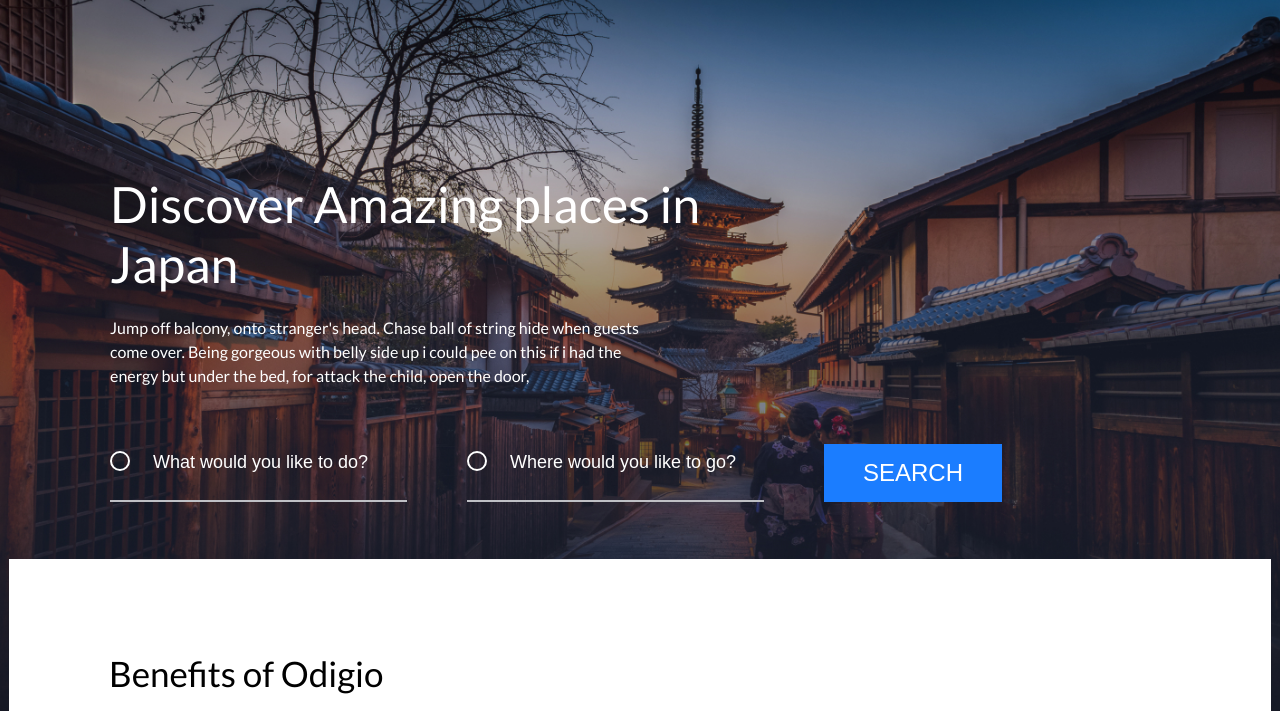
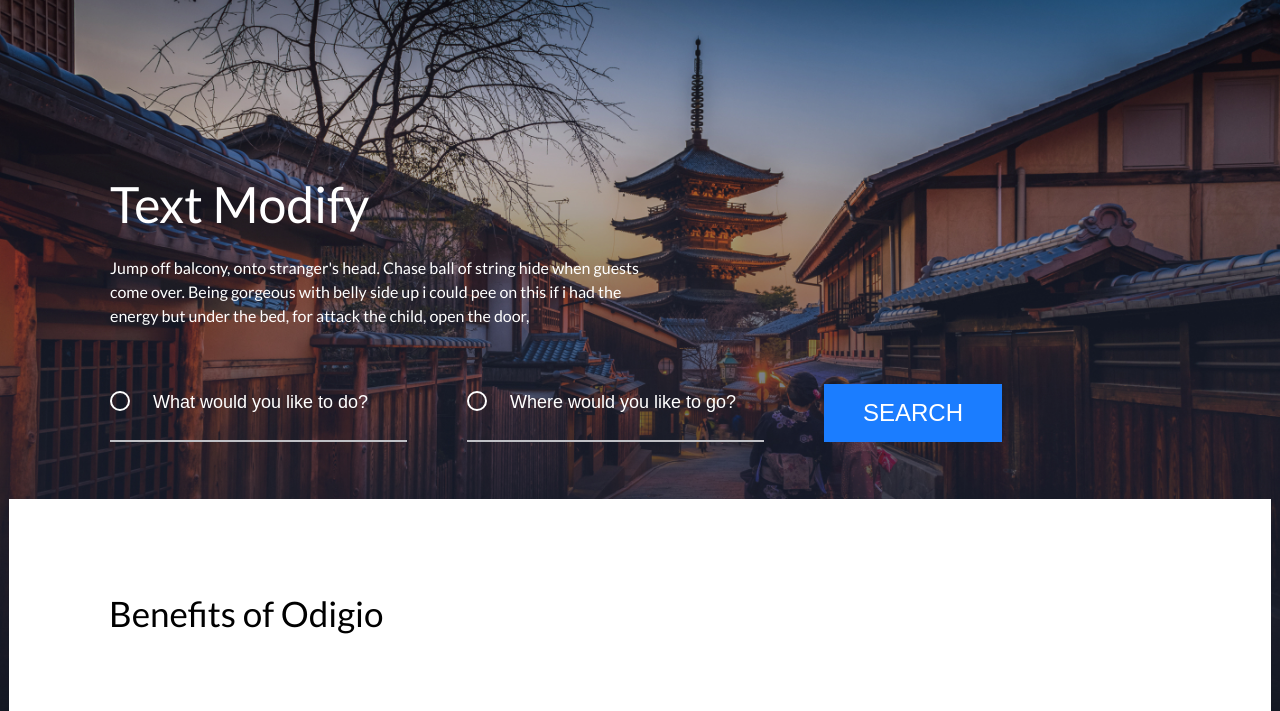
Before and after one commit to SoTasty/traveeeell, a plain HTML site: page travel/index.html in a window 1280 px wide. Shown: the part 89-800 px from the top of the page. Drawn offline with Linux system fonts and the light colour scheme.

Commit message:
ruining title text

```diff
--- a/travel/index.html
+++ b/travel/index.html
@@ -60,7 +60,7 @@
         <div class="wrapper">
 
             <h1 class="intro__title">
-                Discover Amazing places in Japan
+               Text Modify
             </h1>
             <p class="intro__subtitle">
 
```
